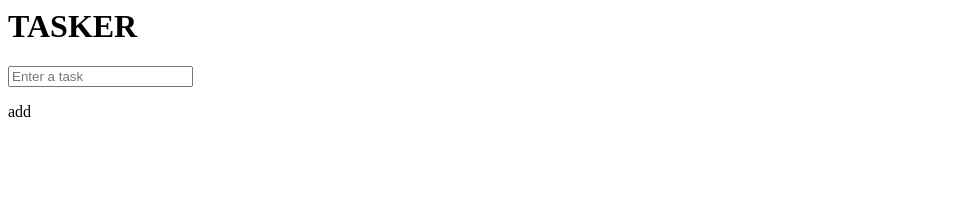
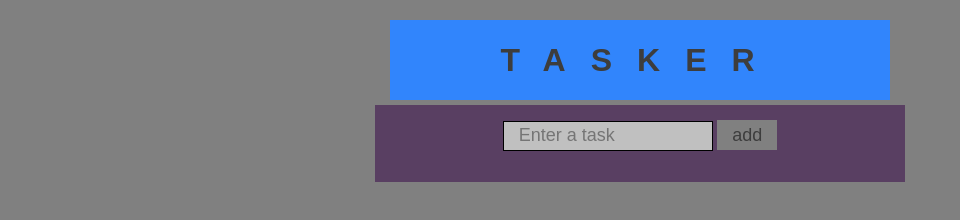
Before and after one commit to Thomascountz/todolist, a plain HTML site: page index.html in a window 1280 px wide. Shown: the whole page, without its empty margins (0-960 px from the left). Drawn offline with nearby package versions, Linux system fonts and the light colour scheme.

Commit message:
bad css link in html head, fixed spacing in css

```diff
--- a/index.html
+++ b/index.html
@@ -1,6 +1,6 @@
 <head>
   <title>TASKER</title>
-  <link type="css" rel="text/css" href="style.css">
+  <link rel="stylesheet" type="text/css" href="style.css">
   <script src="https://ajax.googleapis.com/ajax/libs/jquery/3.1.0/jquery.min.js"></script>
   <script src="script.js" type="text/javascript"></script>
 </head>
--- a/style.css
+++ b/style.css
@@ -1,5 +1,5 @@
 body {
-    font-family: 'Fjalla One', sans-serif; /*default font (Google font 'Trirong')*/
+  font-family: 'Fjalla One', sans-serif; /*default font (Google font 'Trirong')*/
   color: #3D3D3D; /*default font color*/
   background: grey;
   box-sizing: border-box;
```
